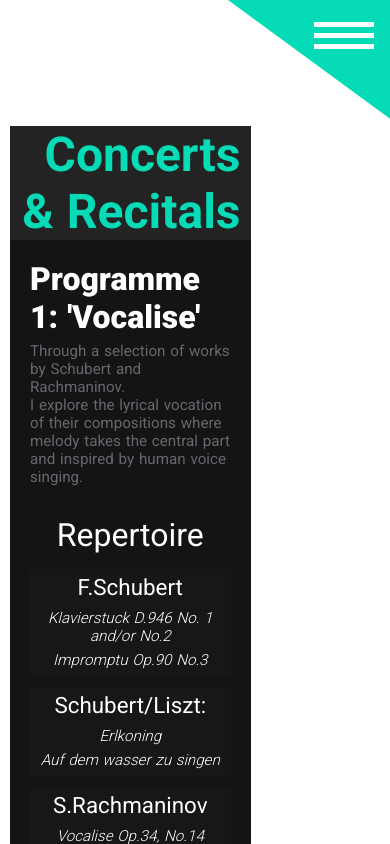
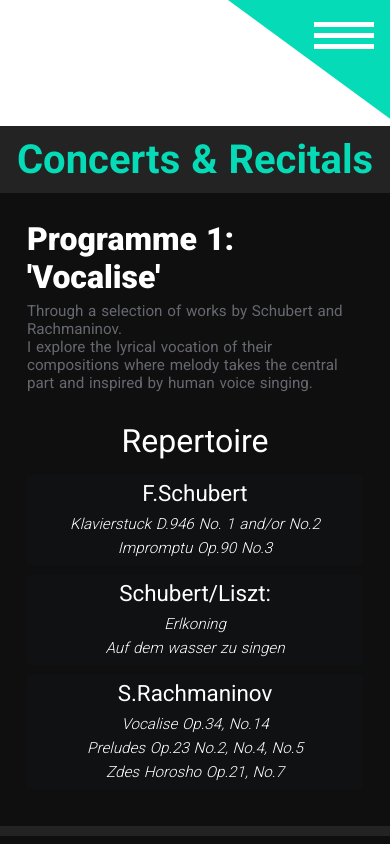
Before and after one commit to SafeAndS0und/Fictional-Claire, a Nuxt app: page /concerts in a window 390 px wide. Shown: the top 844 px of the page. Built offline with nearby package versions, Linux system fonts and the light colour scheme.

Commit message:
More responsivness to different subpages

```diff
--- a/components/main/Claire.vue
+++ b/components/main/Claire.vue
@@ -130,8 +130,8 @@
 
   @media (max-width: 800px) {
     section {
-      padding-left: 0;
       border-bottom: 1px solid #e7e7e7;
+      padding: 10px;
 
       .showcase {
         grid-row: 2;
--- a/components/main/Post.vue
+++ b/components/main/Post.vue
@@ -53,7 +53,8 @@
 
   @media (max-width: 800px) {
     .post{
-      padding: 70px 0;
+      padding: 70px 10px;
+
 
       h2{
         font-size: 2em;
--- a/layouts/default.vue
+++ b/layouts/default.vue
@@ -46,7 +46,7 @@
         display: none;
       }
       .after-column{
-        padding: 0 10px;
+        padding: 0;
       }
 
       .triangle{
--- a/pages/concerts/index.vue
+++ b/pages/concerts/index.vue
@@ -89,9 +89,9 @@
     .programmes {
 
       article {
-        background-color: #141414;
+        background-color: #0f0f0f;
         color: white;
-        padding: 20px;
+        padding: 27px;
         border-bottom: 10px solid $asideGrey;
 
         h3 {
@@ -118,7 +118,7 @@
         ul {
           margin: 10px 0;
           padding: 5px;
-          background-color: #171717;
+          background-color: #101112;
 
           h3 {
             font-size: 1.4em;
@@ -137,4 +137,16 @@
     }
   }
 
+  @media (max-width: 1000px) {
+    div {
+      width: 100%;
+
+      h1{
+        text-align: center;
+        font-size: 2.5em;
+        padding: 10px 0;
+      }
+    }
+  }
+
 </style>
--- a/pages/index.vue
+++ b/pages/index.vue
@@ -67,6 +67,7 @@
   @media (min-height: 1000px) {
     main {
       align-items: center;
+
     }
   }
 
```
